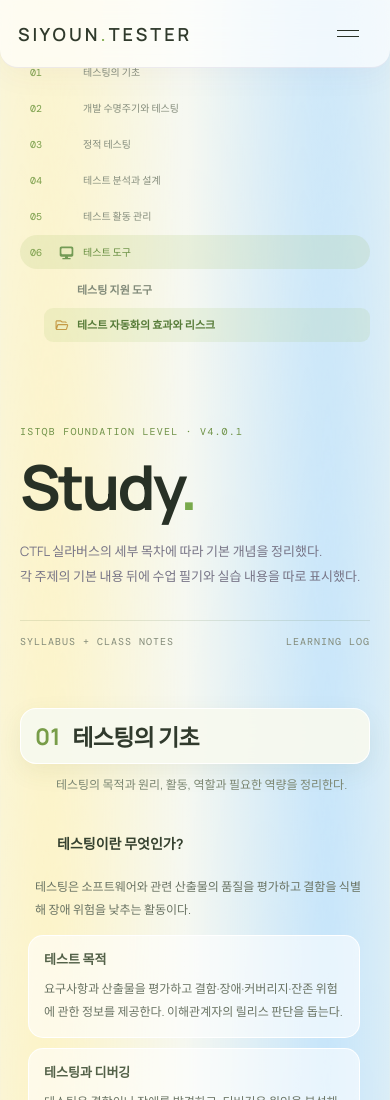
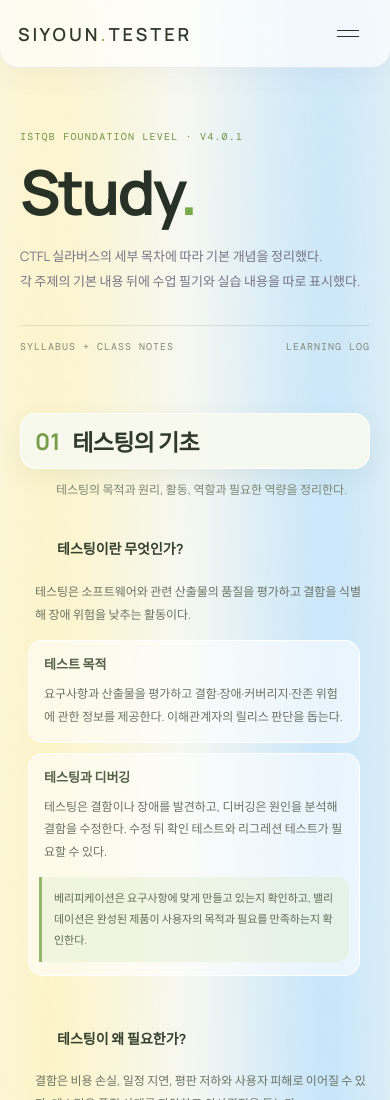
Before and after one commit to parksiyoun/portpolio, a plain HTML site: page study.html in a window 390 px wide. Shown: the top 1100 px of the page. Drawn offline with nearby package versions, Linux system fonts and the light colour scheme.

Commit message:
study.html 사이드바 모바일 환경에서 노출되지 않게 수정함

```diff
--- a/assets/css/study.css
+++ b/assets/css/study.css
@@ -69,29 +69,12 @@
 }
 @media (max-width: 600px) {
   .study-sidebar {
-    position: relative;
-    top: auto;
-    max-height: 34vh;
-    overflow-y: auto;
-    padding: 12px 0;
-    margin-bottom: 8px;
+    display: none;
   }
-  .study-toc-list { gap: 2px; }
-  .study-sidebar .side-link { min-height: 34px; padding: 7px 10px; }
-  .study-sidebar .side-link-sub { margin-left: 24px; padding: 5px 10px; }
 }
 
 
 
-
-@media (max-width: 600px) {
-  .study-sidebar {
-    display: block;
-    gap: 0;
-    overflow-x: hidden;
-    white-space: normal;
-  }
-}
 
 /* Show one chapter's detail links at a time */
 .toc-subtopics { display: none; padding-top: 3px; }
--- a/study.html
+++ b/study.html
@@ -8,9 +8,9 @@
   <link rel="preconnect" href="https://fonts.googleapis.com">
   <link rel="preconnect" href="https://fonts.gstatic.com" crossorigin>
   <link href="https://fonts.googleapis.com/css2?family=DM+Mono:wght@400;500&family=Manrope:wght@400;500;600;700;800&family=Noto+Sans+KR:wght@400;500;600;700;800&display=swap" rel="stylesheet">
-  <link rel="stylesheet" href="assets/css/style.css?v=20261112">
-  <link rel="stylesheet" href="assets/css/study.css?v=20261112">
-  <script src="assets/js/main.js?v=20261112" defer></script>
+  <link rel="stylesheet" href="assets/css/style.css?v=20261117">
+  <link rel="stylesheet" href="assets/css/study.css?v=20261117">
+  <script src="assets/js/main.js?v=20261117" defer></script>
 </head>
 <body>
   <header class="site-header"><nav class="nav-shell" aria-label="주요 메뉴">
@@ -21,12 +21,12 @@
   <main class="wrap page-main study-layout">
     <aside class="study-sidebar" aria-label="학습 목차"><nav class="study-toc" aria-label="세부 목차">
       <ul class="study-toc-list">
-        <li class="toc-chapter"><a href="#chapter-foundations" class="side-link" aria-expanded="false" aria-controls="toc-foundations"><span class="toc-number">01</span><img class="toc-icon toc-icon-chapter" src="assets/desktop-chapter.svg" alt="" aria-hidden="true"><span>테스팅의 기초</span></a><ul id="toc-foundations" class="toc-subtopics"></ul></li>
-        <li class="toc-chapter"><a href="#chapter-lifecycle" class="side-link" aria-expanded="false" aria-controls="toc-lifecycle"><span class="toc-number">02</span><img class="toc-icon toc-icon-chapter" src="assets/desktop-chapter.svg" alt="" aria-hidden="true"><span>개발 수명주기와 테스팅</span></a><ul id="toc-lifecycle" class="toc-subtopics"></ul></li>
-        <li class="toc-chapter"><a href="#chapter-static" class="side-link" aria-expanded="false" aria-controls="toc-static"><span class="toc-number">03</span><img class="toc-icon toc-icon-chapter" src="assets/desktop-chapter.svg" alt="" aria-hidden="true"><span>정적 테스팅</span></a><ul id="toc-static" class="toc-subtopics"></ul></li>
-        <li class="toc-chapter"><a href="#chapter-design" class="side-link" aria-expanded="false" aria-controls="toc-design"><span class="toc-number">04</span><img class="toc-icon toc-icon-chapter" src="assets/desktop-chapter.svg" alt="" aria-hidden="true"><span>테스트 분석과 설계</span></a><ul id="toc-design" class="toc-subtopics"></ul></li>
-        <li class="toc-chapter"><a href="#chapter-management" class="side-link" aria-expanded="false" aria-controls="toc-management"><span class="toc-number">05</span><img class="toc-icon toc-icon-chapter" src="assets/desktop-chapter.svg" alt="" aria-hidden="true"><span>테스트 활동 관리</span></a><ul id="toc-management" class="toc-subtopics"></ul></li>
-        <li class="toc-chapter"><a href="#chapter-tools" class="side-link" aria-expanded="false" aria-controls="toc-tools"><span class="toc-number">06</span><img class="toc-icon toc-icon-chapter" src="assets/desktop-chapter.svg" alt="" aria-hidden="true"><span>테스트 도구</span></a><ul id="toc-tools" class="toc-subtopics"></ul></li>
+        <li class="toc-chapter"><a href="#chapter-foundations" class="side-link" aria-expanded="false" aria-controls="toc-foundations"><span class="toc-number">01</span><img class="toc-icon toc-icon-chapter" src="assets/icons/desktop-chapter.svg" alt="" aria-hidden="true"><span>테스팅의 기초</span></a><ul id="toc-foundations" class="toc-subtopics"></ul></li>
+        <li class="toc-chapter"><a href="#chapter-lifecycle" class="side-link" aria-expanded="false" aria-controls="toc-lifecycle"><span class="toc-number">02</span><img class="toc-icon toc-icon-chapter" src="assets/icons/desktop-chapter.svg" alt="" aria-hidden="true"><span>개발 수명주기와 테스팅</span></a><ul id="toc-lifecycle" class="toc-subtopics"></ul></li>
+        <li class="toc-chapter"><a href="#chapter-static" class="side-link" aria-expanded="false" aria-controls="toc-static"><span class="toc-number">03</span><img class="toc-icon toc-icon-chapter" src="assets/icons/desktop-chapter.svg" alt="" aria-hidden="true"><span>정적 테스팅</span></a><ul id="toc-static" class="toc-subtopics"></ul></li>
+        <li class="toc-chapter"><a href="#chapter-design" class="side-link" aria-expanded="false" aria-controls="toc-design"><span class="toc-number">04</span><img class="toc-icon toc-icon-chapter" src="assets/icons/desktop-chapter.svg" alt="" aria-hidden="true"><span>테스트 분석과 설계</span></a><ul id="toc-design" class="toc-subtopics"></ul></li>
+        <li class="toc-chapter"><a href="#chapter-management" class="side-link" aria-expanded="false" aria-controls="toc-management"><span class="toc-number">05</span><img class="toc-icon toc-icon-chapter" src="assets/icons/desktop-chapter.svg" alt="" aria-hidden="true"><span>테스트 활동 관리</span></a><ul id="toc-management" class="toc-subtopics"></ul></li>
+        <li class="toc-chapter"><a href="#chapter-tools" class="side-link" aria-expanded="false" aria-controls="toc-tools"><span class="toc-number">06</span><img class="toc-icon toc-icon-chapter" src="assets/icons/desktop-chapter.svg" alt="" aria-hidden="true"><span>테스트 도구</span></a><ul id="toc-tools" class="toc-subtopics"></ul></li>
       </ul>
     </nav><div class="sidebar-note">LEARN<br>·<br>REFLECT<br>·<br>REPEAT</div></aside>
 
@@ -187,7 +187,7 @@
         link.className = 'side-link side-link-sub' + (isSubtitle ? ' side-link-nested' : '');
         const icon = document.createElement('img');
         icon.className = 'toc-icon ' + (isSubtitle ? 'toc-icon-subtitle' : 'toc-icon-title');
-        icon.src = isSubtitle ? 'assets/file-subtitle.svg' : 'assets/folder-title.svg';
+        icon.src = isSubtitle ? 'assets/icons/file-subtitle.svg' : 'assets/icons/folder-title.svg';
         icon.alt = '';
         icon.setAttribute('aria-hidden', 'true');
         link.appendChild(icon);
```
Also changed, not shown: assets/icons/desktop-chapter.svg (renamed from assets/desktop-chapter.svg), assets/icons/file-subtitle.svg (renamed from assets/file-subtitle.svg), assets/icons/folder-title.svg (renamed from assets/folder-title.svg).
